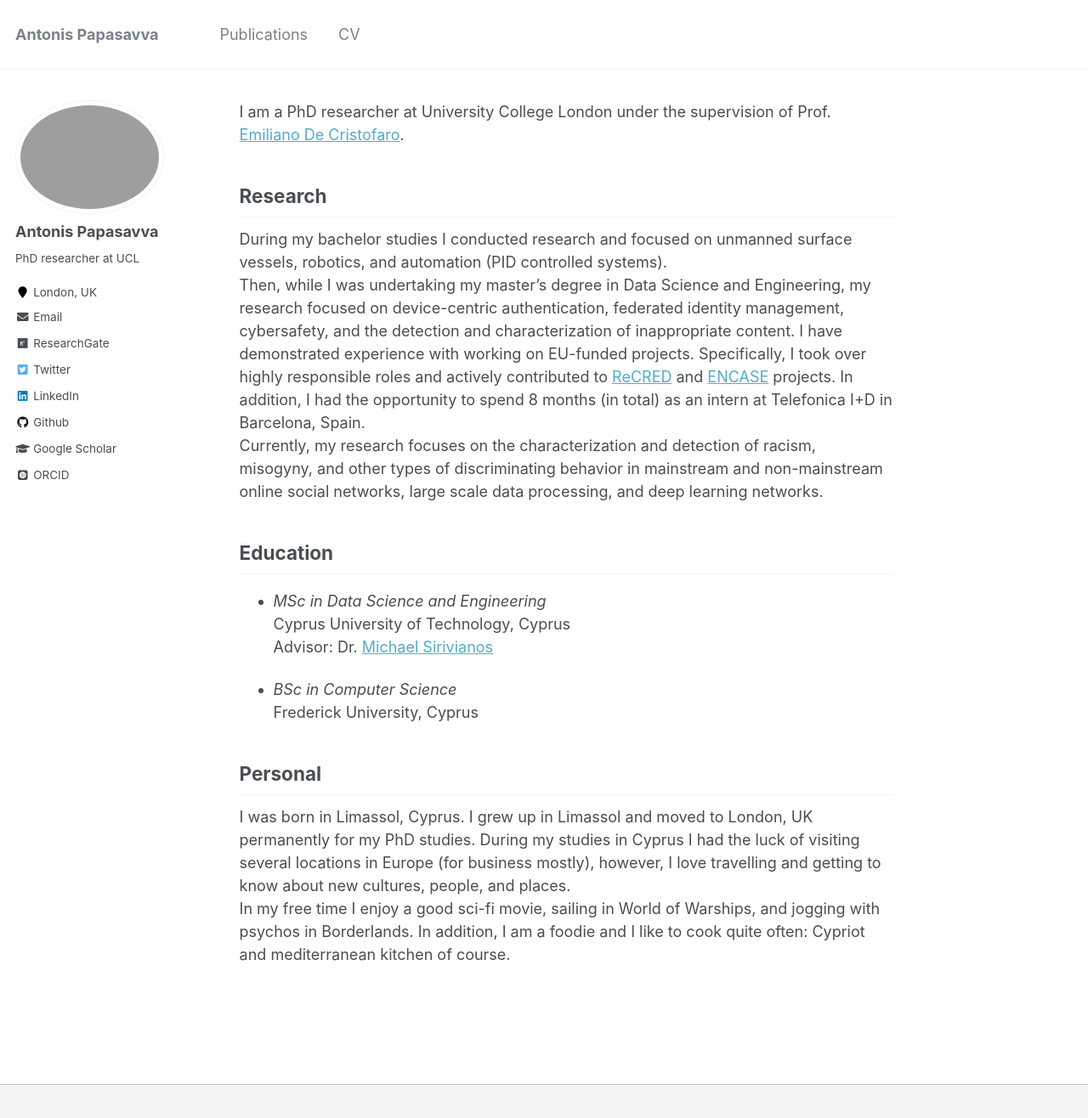
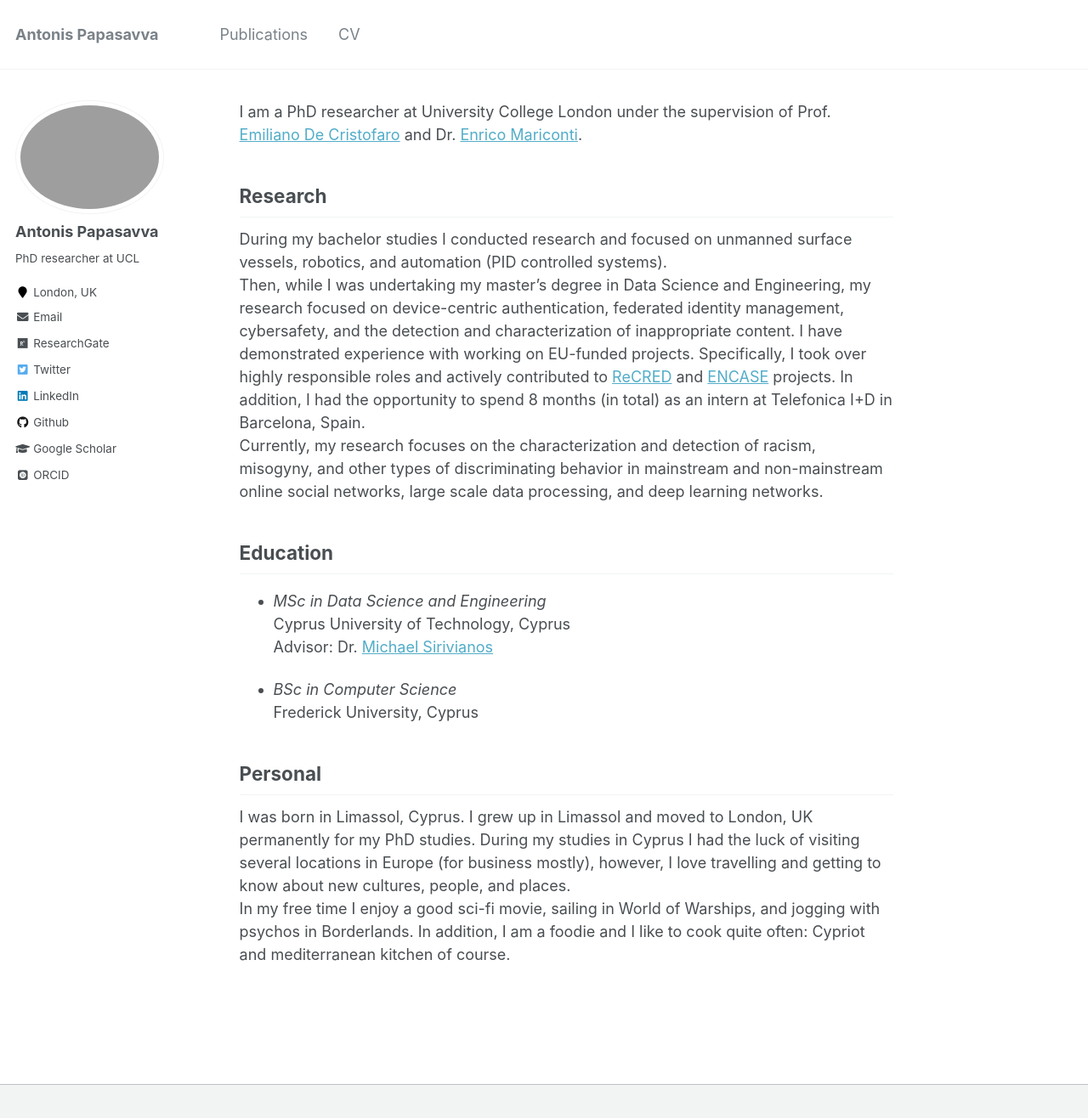
Before and after one commit to mattyhryan/mattyhryan.github.io, a Jekyll site: the page built from _pages/about.md, in a window 1280 px wide and 1349 px high. Shown: the top 1316 px of the window at 85% size. Built offline with Jekyll 4.4.1, drawn with Linux system fonts in a browser that asks for light colours; some web fonts are replaced.

Commit message:
minor edit

```diff
--- a/_pages/about.md
+++ b/_pages/about.md
@@ -7,7 +7,7 @@ redirect_from:
   - /about.html
 ---
 
-I am a PhD researcher at University College London under the supervision of Prof. [Emiliano De Cristofaro](http://emilianodc.com/).
+I am a PhD researcher at University College London under the supervision of Prof. [Emiliano De Cristofaro](http://emilianodc.com/) and Dr. [Enrico Mariconti](http://www0.cs.ucl.ac.uk/staff/E.Mariconti/).
 
 Research
 ------
```
